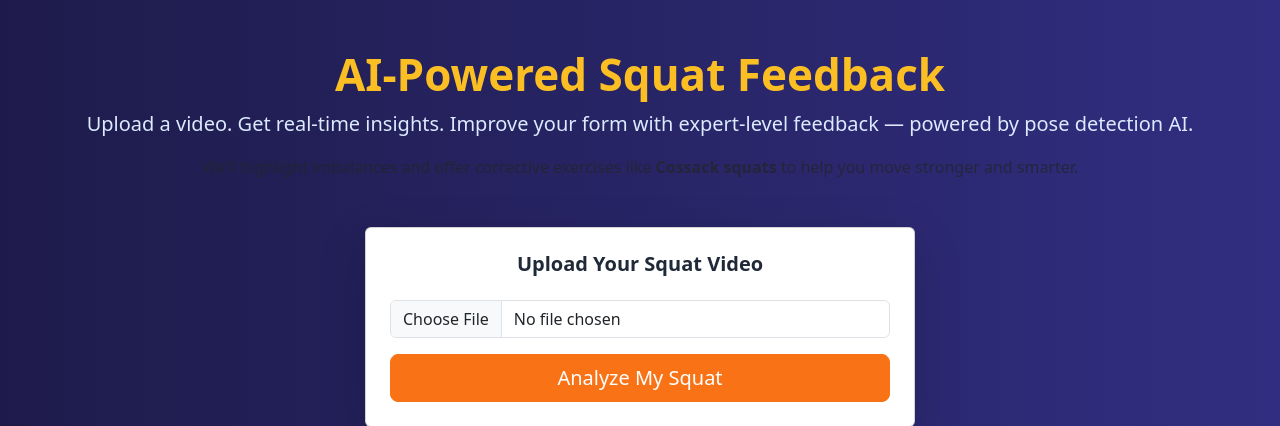
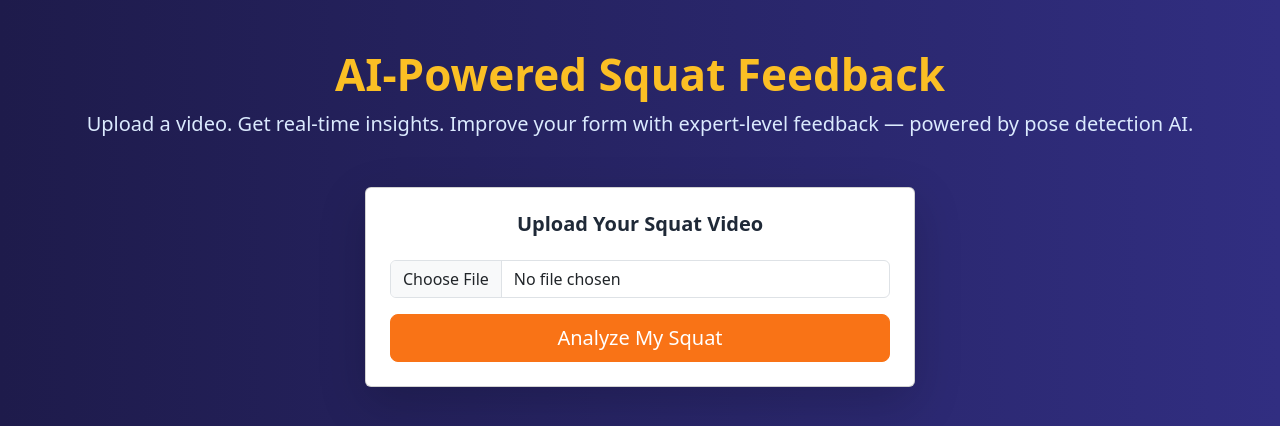
Before and after one commit to RoshanSanjeev/PoseVision, a Flask app: page / in a window 1280 px wide. Shown: the part 62-488 px from the top of the page. Run offline with Flask 3, Linux system fonts and the light colour scheme.

Commit message:
fixed a line of text for the front page

```diff
--- a/templates/upload.html
+++ b/templates/upload.html
@@ -69,10 +69,6 @@
     <h1>AI-Powered Squat Feedback</h1>
     <p class="lead mb-3">
       Upload a video. Get real-time insights. Improve your form with expert-level feedback — powered by pose detection AI.
-    </p>
-    <p class="text-muted">
-      We’ll highlight imbalances and offer corrective exercises like <strong>Cossack squats</strong> to help you move stronger and smarter.
-    </p>
   </div>
 
   <!-- Upload Card -->
```
